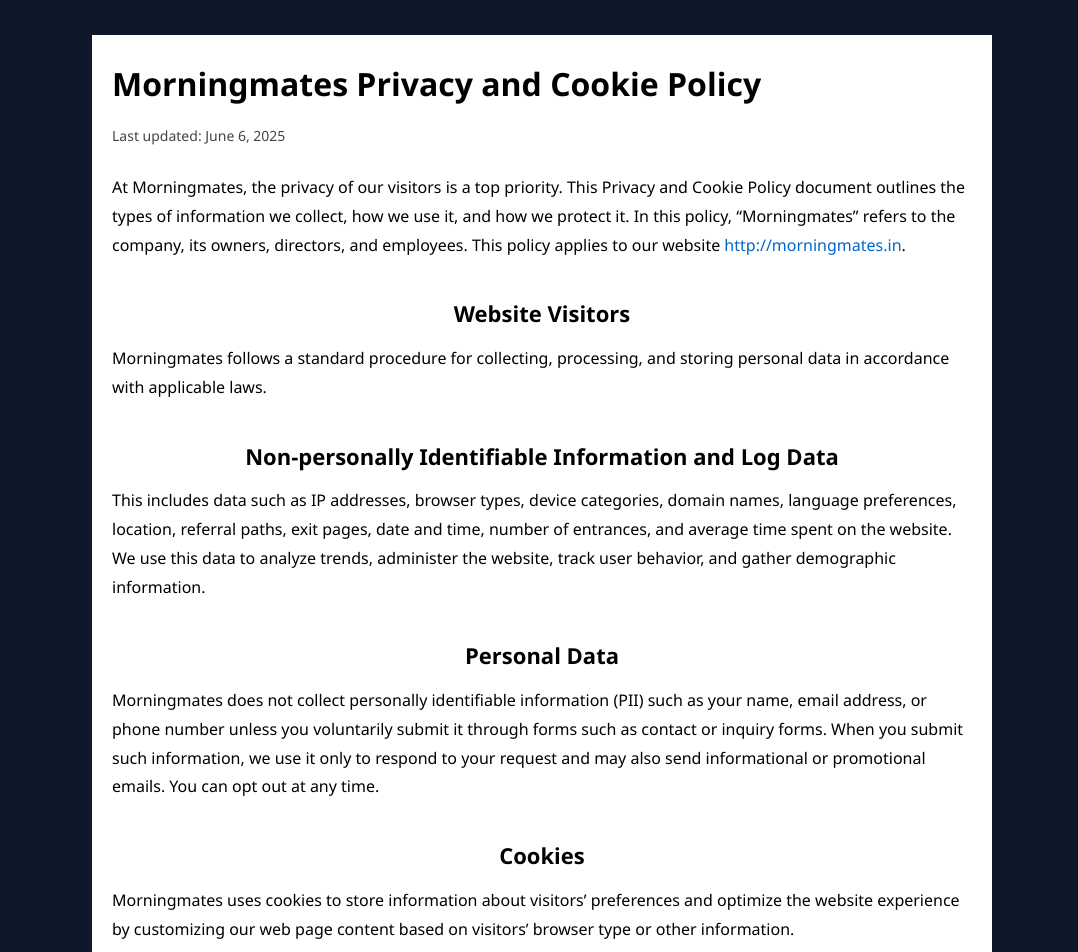
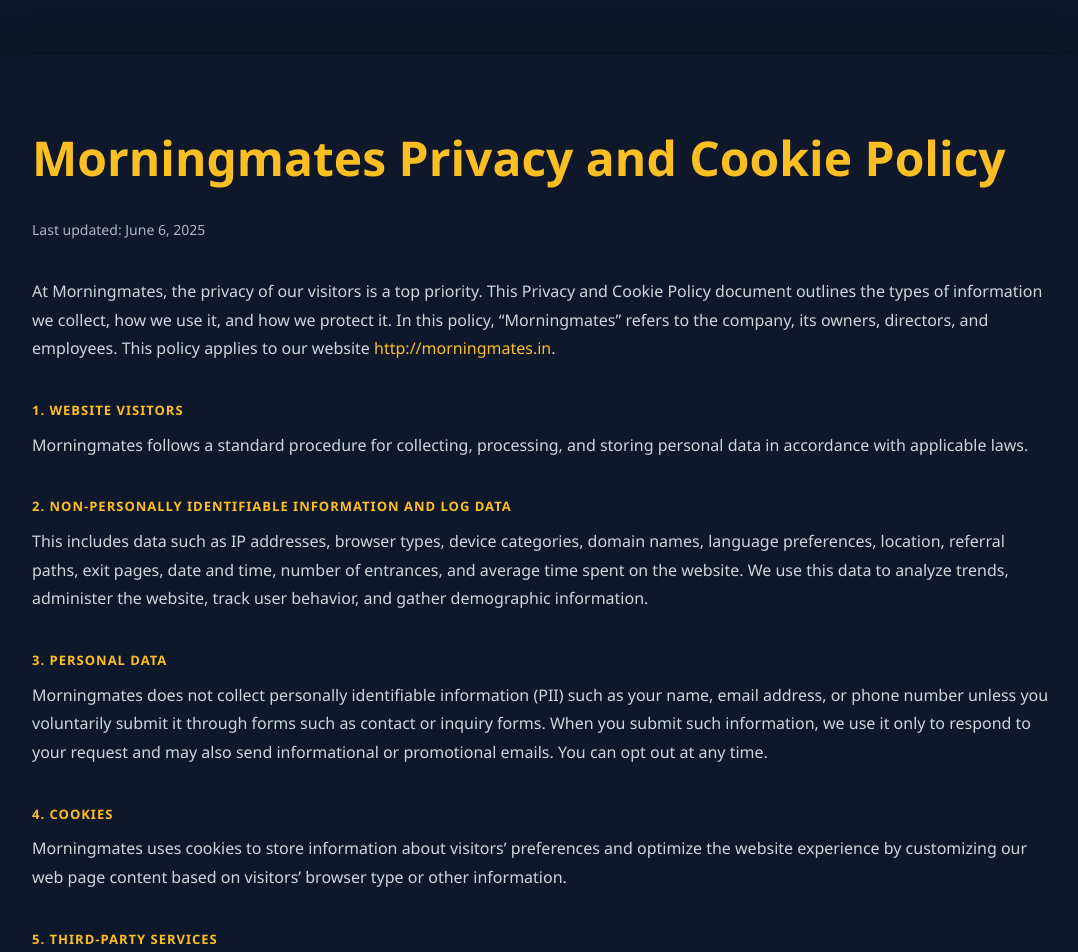
Before and after one commit to morningmatesgit/website, a React (Vite) app: page /privacy-policy in a window 1280 px wide. Shown: the part 120-1072 px from the top of the page, without its empty margins (98-1176 px from the left). Built offline with nearby package versions, Linux system fonts and the light colour scheme.

Commit message:
updated privacy,terms and refund policy css

```diff
--- a/src/Footer.jsx
+++ b/src/Footer.jsx
@@ -42,8 +42,8 @@
             <h4>CONNECT WITH US</h4>
             <div className="social-icons">
               <Link to="https://www.linkedin.com/company/morningmatesin" className="social-icon">in</Link>
-              <Link to="#" className="social-icon">X</Link>
-              <Link to="#" className="social-icon">O</Link>
+              {/* <Link to="#" className="social-icon">X</Link>
+              <Link to="#" className="social-icon">O</Link> */}
             </div>
 
 
--- a/src/PrivacyPolicyComponents/PrivacyPolicy.jsx
+++ b/src/PrivacyPolicyComponents/PrivacyPolicy.jsx
@@ -21,14 +21,14 @@
         .
       </p>
 
-      <h2 className="privacy-heading">Website Visitors</h2>
+      <h2 className="privacy-heading"> 1. Website Visitors</h2>
       <p className="privacy-text">
         Morningmates follows a standard procedure for collecting, processing,
         and storing personal data in accordance with applicable laws.
       </p>
 
       <h2 className="privacy-heading">
-        Non-personally Identifiable Information and Log Data
+        2. Non-personally Identifiable Information and Log Data
       </h2>
       <p className="privacy-text">
         This includes data such as IP addresses, browser types, device
@@ -38,7 +38,7 @@
         website, track user behavior, and gather demographic information.
       </p>
 
-      <h2 className="privacy-heading">Personal Data</h2>
+      <h2 className="privacy-heading">3. Personal Data</h2>
       <p className="privacy-text">
         Morningmates does not collect personally identifiable information (PII)
         such as your name, email address, or phone number unless you voluntarily
@@ -48,28 +48,28 @@
         any time.
       </p>
 
-      <h2 className="privacy-heading">Cookies</h2>
+      <h2 className="privacy-heading">4. Cookies</h2>
       <p className="privacy-text">
         Morningmates uses cookies to store information about visitors’
         preferences and optimize the website experience by customizing our web
         page content based on visitors’ browser type or other information.
       </p>
 
-      <h2 className="privacy-heading">Third-Party Services</h2>
+      <h2 className="privacy-heading">5. Third-Party Services</h2>
       <p className="privacy-text">
         We may use third-party analytics tools such as Google Analytics to help
         us understand how users interact with our website and to improve our
         services.
       </p>
 
-      <h2 className="privacy-heading">Data Security</h2>
+      <h2 className="privacy-heading">6. Data Security</h2>
       <p className="privacy-text">
         We implement reasonable security measures to protect your personal
         information. However, no method of transmission over the Internet is
         completely secure.
       </p>
 
-      <h2 className="privacy-heading">Children’s Information</h2>
+      <h2 className="privacy-heading">7. Children’s Information</h2>
       <p className="privacy-text">
         Morningmates does not knowingly collect any Personal Identifiable
         Information from children under the age of 18. If you believe that your
@@ -77,13 +77,13 @@
         contact us immediately.
       </p>
 
-      <h2 className="privacy-heading">Consent</h2>
+      <h2 className="privacy-heading">8. Consent</h2>
       <p className="privacy-text">
         By using our website, you hereby consent to our Privacy Policy and agree
         to its terms.
       </p>
 
-      <h2 className="privacy-heading">Contact Us</h2>
+      <h2 className="privacy-heading">9. Contact Us</h2>
       <p className="privacy-text">
         If you have any questions about this Privacy Policy, you can contact us
         at:
--- a/src/PrivacyPolicyCss/Privacypolicy.css
+++ b/src/PrivacyPolicyCss/Privacypolicy.css
@@ -1,123 +1,327 @@
 .privacy-container {
-  max-width: 900px;
-  margin: 60px auto;
-  padding: 20px;
-  font-family: Arial, sans-serif;
-  background-color: #ffffff;   /* White only for this page */
-  color: #000000;              /* Black only for this page */
+  max-width: 1100px;
+  margin: 80px auto;
+  padding: 60px 40px;
+  font-family: "Segoe UI", Arial, sans-serif;
+  background: radial-gradient(
+      circle at 10% 20%,
+
+    ),
+    linear-gradient(135deg, #040b1e 0%, #0b1e3a 100%);
+  color: #e5e7eb;
   line-height: 1.8;
+  border-radius: 20px;
+  box-shadow: 0 0 40px rgba(0, 0, 0, 0.4);
+
+  display: block !important;
+  text-align: left !important;
+  margin-left: auto;
+  margin-right: auto;
 }
 
+
 .privacy-title {
-  font-size: 32px;
-  font-weight: 700;
-  margin-bottom: 10px;
-  color: #000000;
+  font-size: 48px;
+  font-weight: 800;
+  margin-bottom: 15px;
+  color: #fbbf24;   /* yellow */
+  text-align: left !important;
+  margin-left: 0 !important;
+  margin-right: auto !important;
+  display: block !important;
+  width: 100%;
 }
 
+
 .privacy-date {
-  color: #444444;
+  color: #b0b7c3;
   font-size: 14px;
-  margin-bottom: 25px;
+  margin-bottom: 35px;
+  text-align: left !important;
 }
 
+
 .privacy-heading {
-  font-size: 22px;
-  font-weight: 600;
-  margin-top: 35px;
-  margin-bottom: 10px;
-  color: #000000;
+  font-size: 13px;
+  font-weight: 700;
+  margin-top: 36px;
+  margin-bottom: 8px;
+  color: #fbbf24;
+  text-transform: uppercase;
+  letter-spacing: 1px;
+  text-align: left !important;
 }
 
 .privacy-text {
   font-size: 16px;
-  margin-bottom: 12px;
-  color: #000000;
+  margin-bottom: 14px;
+  color: #d1d5db;
+  text-align: left !important;
 }
 
+
 .privacy-text a {
-  color: #0066cc;
+  color: #fbbf24;
   text-decoration: none;
+  font-weight: 500;
 }
 
 .privacy-text a:hover {
   text-decoration: underline;
 }
 
-/* terms&conditions */
+/* ============ MOBILE RESPONSIVE ============ */
 
-.terms-container {
-  max-width: 900px;
-  margin: 60px auto;
-  padding: 20px;
-  font-family: Arial, sans-serif;
-  background-color: #ffffff;
-  color: #000000;
-  line-height: 1.8;
+@media (max-width: 768px) {
+  .privacy-container {
+    margin: 40px 16px;
+    padding: 32px 20px;
+    border-radius: 14px;
+  }
+
+  .privacy-title {
+    font-size: 30px;
+  }
+
+  .privacy-heading {
+    font-size: 12px;
+  }
+
+  .privacy-text {
+    font-size: 15px;
+  }
 }
 
-.terms-title {
-  font-size: 32px;
-  font-weight: 700;
-  margin-bottom: 10px;
-  color: #000000;
-}
+@media (max-width: 480px) {
+  .privacy-title {
+    font-size: 26px;
+  }
 
-.terms-date {
-  color: #444444;
-  font-size: 14px;
-  margin-bottom: 25px;
-}
+  .privacy-container {
+    padding: 26px 16px;
+  }
 
-.terms-heading {
-  font-size: 22px;
-  font-weight: 600;
-  margin-top: 35px;
-  margin-bottom: 10px;
-  color: #000000;
-}
-
-.terms-text {
-  font-size: 16px;
-  margin-bottom: 12px;
-  color: #000000;
+  .privacy-text {
+    font-size: 14px;
+  }
 }
 
 
-/* RefundPolicy */
-.refund-container {
-  max-width: 900px;
-  margin: 60px auto;
-  padding: 20px;
-  font-family: Arial, sans-serif;
-  background-color: #ffffff;
-  color: #000000;
+
+/* ========== TERMS & CONDITIONS STYLES (SAME AS PRIVACY & REFUND) ========== */
+
+.terms-container {
+  max-width: 1100px;
+  margin: 80px auto;
+  padding: 60px 40px;
+  font-family: "Segoe UI", Arial, sans-serif;
+  background: radial-gradient(
+      circle at 10% 20%,
+
+    ),
+    linear-gradient(135deg, #040b1e 0%, #0b1e3a 100%);
+  color: #e5e7eb;
   line-height: 1.8;
+  border-radius: 20px;
+  box-shadow: 0 0 40px rgba(0, 0, 0, 0.4);
+
+  display: block !important;
+  text-align: left !important;
 }
 
-.refund-title {
-  font-size: 32px;
-  font-weight: 700;
-  margin-bottom: 10px;
-  color: #000000;
+/* Main Title */
+.terms-title {
+  font-size: 48px;
+  font-weight: 800;
+  margin-bottom: 15px;
+  color: #fbbf24;   /* yellow */
+  text-align: left !important;
+  margin-left: 0 !important;
+  margin-right: auto !important;
+  display: block !important;
+  width: 100%;
 }
 
-.refund-date {
-  color: #444444;
+/* Date */
+.terms-date {
+  color: #b0b7c3;
   font-size: 14px;
-  margin-bottom: 25px;
+  margin-bottom: 35px;
+  text-align: left !important;
 }
 
+/* Section Headings */
+.terms-heading {
+  font-size: 13px;
+  font-weight: 700;
+  margin-top: 36px;
+  margin-bottom: 8px;
+  color: #fbbf24;
+  text-transform: uppercase;
+  letter-spacing: 1px;
+  text-align: left !important;
+}
+
+/* Paragraph Text */
+.terms-text {
+  font-size: 16px;
+  margin-bottom: 14px;
+  color: #d1d5db;
+  text-align: left !important;
+}
+
+/* Links */
+.terms-text a {
+  color: #fbbf24;
+  text-decoration: none;
+  font-weight: 500;
+}
+
+.terms-text a:hover {
+  text-decoration: underline;
+}
+
+/* ============ MOBILE RESPONSIVE ============ */
+
+@media (max-width: 768px) {
+  .terms-container {
+    margin: 40px 16px;
+    padding: 32px 20px;
+    border-radius: 14px;
+  }
+
+  .terms-title {
+    font-size: 30px;
+  }
+
+  .terms-heading {
+    font-size: 12px;
+  }
+
+  .terms-text {
+    font-size: 15px;
+  }
+}
+
+@media (max-width: 480px) {
+  .terms-title {
+    font-size: 26px;
+  }
+
+  .terms-container {
+    padding: 26px 16px;
+  }
+
+  .terms-text {
+    font-size: 14px;
+  }
+}
+
+
+/* ========== REFUND POLICY STYLES (SAME AS PRIVACY) ========== */
+
+.refund-container {
+  max-width: 1100px;
+  margin: 80px auto;
+  padding: 60px 40px;
+  font-family: "Segoe UI", Arial, sans-serif;
+  background: radial-gradient(
+      circle at 10% 20%,
+
+    ),
+    linear-gradient(135deg, #040b1e 0%, #0b1e3a 100%);
+  color: #e5e7eb;
+  line-height: 1.8;
+  border-radius: 20px;
+  box-shadow: 0 0 40px rgba(0, 0, 0, 0.4);
+
+  display: block !important;
+  text-align: left !important;
+}
+
+/* Main Title */
+.refund-title {
+  font-size: 48px;
+  font-weight: 800;
+  margin-bottom: 15px;
+  color: #fbbf24;
+  text-align: left;
+  margin-left: 0;
+  margin-right: auto;
+  display: block ;
+  width: 100%;
+}
+
+/* Date */
+.refund-date {
+  color: #b0b7c3;
+  font-size: 14px;
+  margin-bottom: 35px;
+  text-align: left ;
+}
+
+/* Section Headings */
 .refund-heading {
-  font-size: 22px;
-  font-weight: 600;
-  margin-top: 35px;
-  margin-bottom: 10px;
-  color: #000000;
+  font-size: 13px;
+  font-weight: 700;
+  margin-top: 36px;
+  margin-bottom: 8px;
+  color: #fbbf24;
+  text-transform: uppercase;
+  letter-spacing: 1px;
+  text-align: left;
 }
+
 
 .refund-text {
   font-size: 16px;
-  margin-bottom: 12px;
-  color: #000000;
+  margin-bottom: 14px;
+  color: #d1d5db;
+  text-align: left !important;
 }
+
+.refund-text a {
+  color: #fbbf24;
+  text-decoration: none;
+  font-weight: 500;
+}
+
+.refund-text a:hover {
+  text-decoration: underline;
+}
+
+/* ============ MOBILE RESPONSIVE ============ */
+
+@media (max-width: 768px) {
+  .refund-container {
+    margin: 40px 16px;
+    padding: 32px 20px;
+    border-radius: 14px;
+  }
+
+  .refund-title {
+    font-size: 30px;
+  }
+
+  .refund-heading {
+    font-size: 12px;
+  }
+
+  .refund-text {
+    font-size: 15px;
+  }
+}
+
+@media (max-width: 480px) {
+  .refund-title {
+    font-size: 26px;
+  }
+
+  .refund-container {
+    padding: 26px 16px;
+  }
+
+  .refund-text {
+    font-size: 14px;
+  }
+}
```
